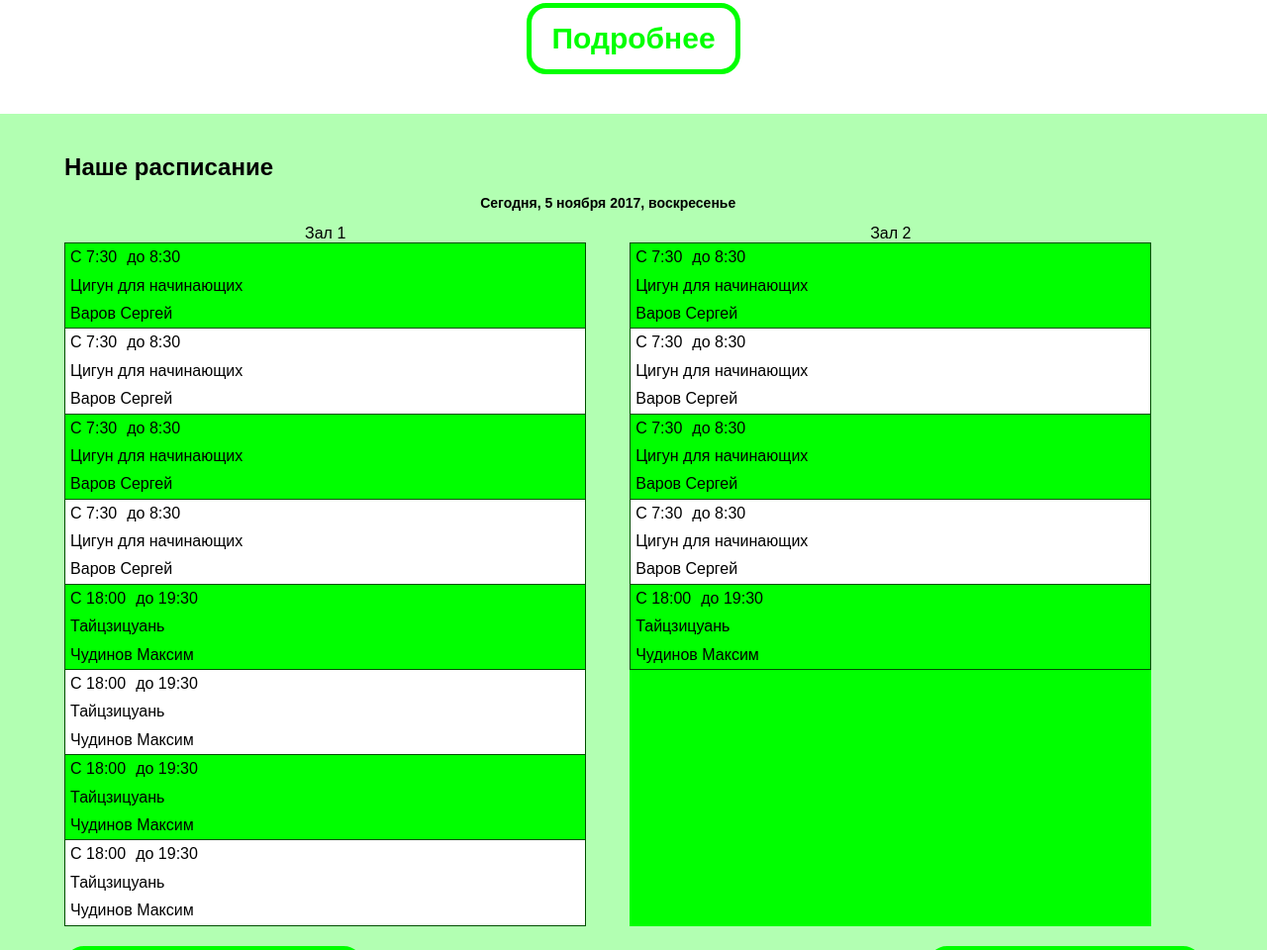
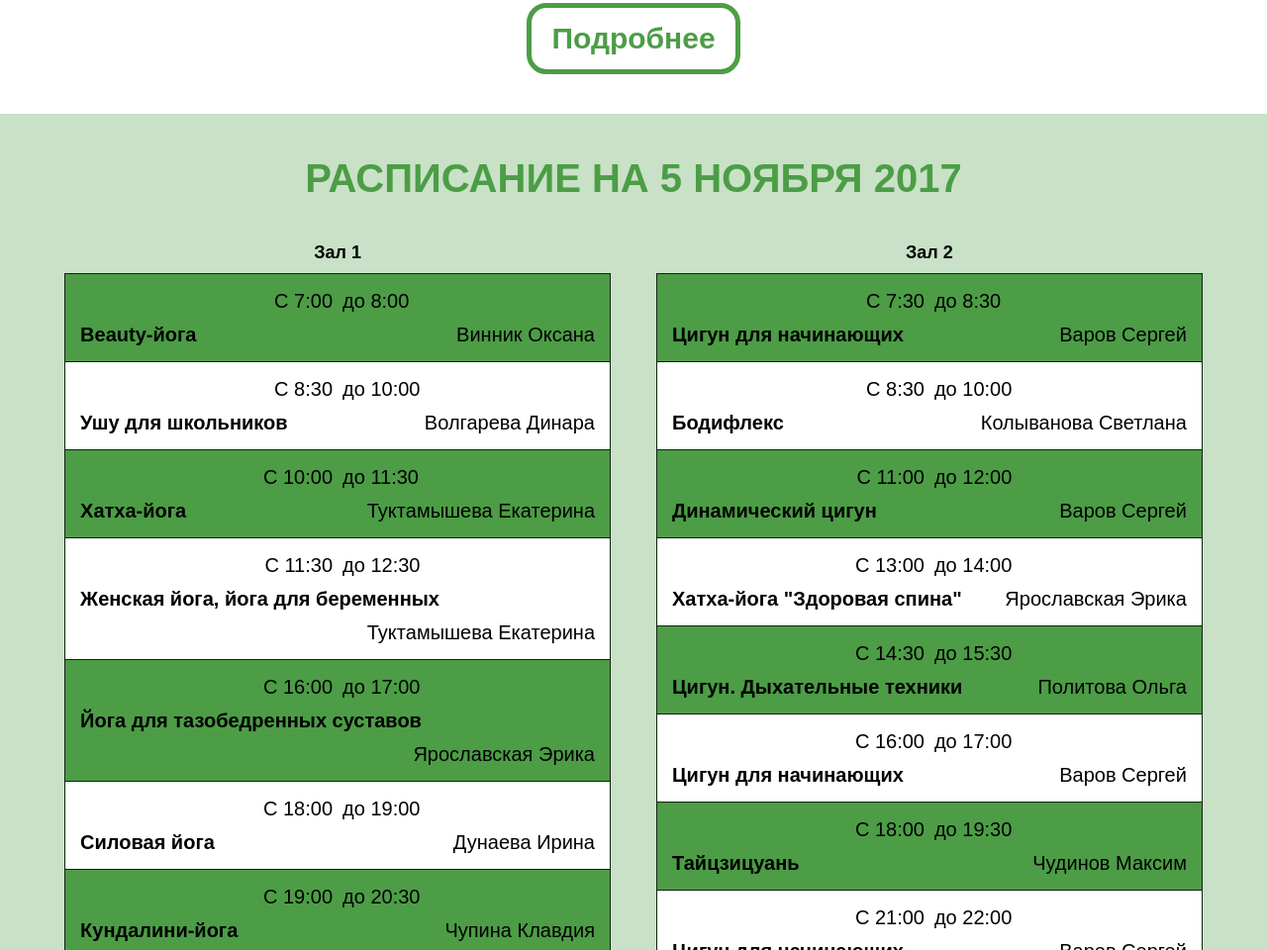
Before and after one commit to kripton-perm/white-crane, a website: page index.html in a window 1280 px wide. Shown: the part 1840-2800 px from the top of the page at 99% size. Drawn offline with nearby package versions, Linux system fonts and the light colour scheme; files that its build step writes are made by us from their sources; files whose address does not match are found by name.

Commit message:
Поправил цвета

```diff
--- a/index.html
+++ b/index.html
@@ -30,8 +30,8 @@
         </button>
         <h2 class="visually-hidden">Главное меню</h2>
         <ul class="main-nav__list site-menu">
-          <li class="site-menu__item site-menu__item--current">
-            <a class="site-menu__link">Главная</a>
+          <li class="site-menu__item site-menu__item">
+            <a class="site-menu__link site-menu__link--current">Главная</a>
           </li>
           <li class="site-menu__item">
             <a class="site-menu__link" href="news.html">Новости</a>
@@ -89,6 +89,7 @@
         </ul>
       </nav>
       <p class="page-header__logo logo">
+        <a>
           <picture>
             <source media="(min-width: 960px)" srcset="img/white-crane-logo-1-desktop@2.png 2x, img/white-crane-logo-1-desktop.png 1x">
             <source media="(min-width: 660px)" srcset="img/white-crane-logo-1-tablet@2.png 2x, img/white-crane-logo-1-tablet.png 1x">
@@ -99,13 +100,14 @@
             <source media="(min-width: 660px)" srcset="img/white-crane-logo-2-tablet@2.png 2x, img/white-crane-logo-2-tablet.png 1x">
             <img class="logo__text" src="img/white-crane-logo-2-mobile.png" alt="Логотип центра восточной культуры Белый Журавль" width="239" height="110" srcset="img/white-crane-logo-2-mobile@2.png 2x">
           </picture>
+        </a>
       </p>
     </div>
   </header>
   <main class="page-main">
     <section class="greeting">
       <div class="greeting__wrapper">
-        <h2 class="title greeting__title">Мы рады приветствовать вас <span>на нашем сайте!</span> </h2>
+        <h2 class="greeting__title">Мы рады приветствовать вас <span>на нашем сайте!</span> </h2>
         <p class="greeting__text">Центр Восточной Культуры «Белый журавль» - это уютное пространство в самом центре Перми, которое объединяет в одном месте многочисленные оздоровительные и духовные практики Индии, Китая, Японии и других стран Востока и Запада.</p>
         <p class="greeting__list-intro">В «Белом журавле» каждый сможет:</p>
         <ul class="greeting__list">
@@ -165,9 +167,8 @@
     </section>
     <section class="schedule">
       <div class="schedule__wrapper">
-        <h2 class="title schedule__title">Наше расписание</h2>
+        <h2 class="title schedule__title">Расписание на <time datetime="2017-11-05">5 ноября 2017</time> </h2>
         <section class="schedule__day">
-          <h3>Сегодня, <time datetime="2017-11-05">5 ноября 2017</time>, воскресенье</h3>
           <table class="schedule__table">
             <caption>Зал 1</caption>
             <thead class="visually-hidden">
@@ -180,52 +181,52 @@
             </thead>
             <tbody>
               <tr class="schedule__item">
-                <td>7:30</td>
-                <td>8:30</td>
-                <td>Цигун для начинающих</td>
-                <td>Варов Сергей</td>
+                <td>7:00</td>
+                <td>8:00</td>
+                <td>Beauty-йога</td>
+                <td>Винник Оксана</td>
               </tr>
               <tr class="schedule__item">
-                <td>7:30</td>
                 <td>8:30</td>
-                <td>Цигун для начинающих</td>
-                <td>Варов Сергей</td>
+                <td>10:00</td>
+                <td>Ушу для школьников</td>
+                <td>Волгарева Динара</td>
               </tr>
               <tr class="schedule__item">
-                <td>7:30</td>
-                <td>8:30</td>
-                <td>Цигун для начинающих</td>
-                <td>Варов Сергей</td>
+                <td>10:00</td>
+                <td>11:30</td>
+                <td>Хатха-йога</td>
+                <td>Туктамышева Екатерина</td>
               </tr>
               <tr class="schedule__item">
-                <td>7:30</td>
-                <td>8:30</td>
-                <td>Цигун для начинающих</td>
-                <td>Варов Сергей</td>
+                <td>11:30</td>
+                <td>12:30</td>
+                <td>Женская йога, йога для беременных</td>
+                <td>Туктамышева Екатерина</td>
+              </tr>
+              <tr class="schedule__item">
+                <td>16:00</td>
+                <td>17:00</td>
+                <td>Йога для тазобедренных суставов</td>
+                <td>Ярославская Эрика</td>
               </tr>
               <tr class="schedule__item">
                 <td>18:00</td>
-                <td>19:30</td>
-                <td>Тайцзицуань</td>
-                <td>Чудинов Максим</td>
+                <td>19:00</td>
+                <td>Силовая йога</td>
+                <td>Дунаева Ирина</td>
               </tr>
               <tr class="schedule__item">
-                <td>18:00</td>
-                <td>19:30</td>
-                <td>Тайцзицуань</td>
-                <td>Чудинов Максим</td>
+                <td>19:00</td>
+                <td>20:30</td>
+                <td>Кундалини-йога</td>
+                <td>Чупина Клавдия</td>
               </tr>
               <tr class="schedule__item">
-                <td>18:00</td>
-                <td>19:30</td>
-                <td>Тайцзицуань</td>
-                <td>Чудинов Максим</td>
-              </tr>
-              <tr class="schedule__item">
-                <td>18:00</td>
-                <td>19:30</td>
-                <td>Тайцзицуань</td>
-                <td>Чудинов Максим</td>
+                <td>20:30</td>
+                <td>22:00</td>
+                <td>Вин-чун</td>
+                <td>Щепин Егор</td>
               </tr>
             </tbody>
           </table>
@@ -247,20 +248,32 @@
                 <td>Варов Сергей</td>
               </tr>
               <tr class="schedule__item">
-                <td>7:30</td>
                 <td>8:30</td>
-                <td>Цигун для начинающих</td>
+                <td>10:00</td>
+                <td>Бодифлекс</td>
+                <td>Колыванова Светлана</td>
+              </tr>
+              <tr class="schedule__item">
+                <td>11:00</td>
+                <td>12:00</td>
+                <td>Динамический цигун</td>
                 <td>Варов Сергей</td>
               </tr>
               <tr class="schedule__item">
-                <td>7:30</td>
-                <td>8:30</td>
-                <td>Цигун для начинающих</td>
-                <td>Варов Сергей</td>
+                <td>13:00</td>
+                <td>14:00</td>
+                <td>Хатха-йога "Здоровая спина"</td>
+                <td>Ярославская Эрика</td>
               </tr>
               <tr class="schedule__item">
-                <td>7:30</td>
-                <td>8:30</td>
+                <td>14:30</td>
+                <td>15:30</td>
+                <td>Цигун. Дыхательные техники</td>
+                <td>Политова Ольга</td>
+              </tr>
+              <tr class="schedule__item">
+                <td>16:00</td>
+                <td>17:00</td>
                 <td>Цигун для начинающих</td>
                 <td>Варов Сергей</td>
               </tr>
@@ -269,6 +282,12 @@
                 <td>19:30</td>
                 <td>Тайцзицуань</td>
                 <td>Чудинов Максим</td>
+              </tr>
+              <tr class="schedule__item">
+                <td>21:00</td>
+                <td>22:00</td>
+                <td>Цигун для начинающих</td>
+                <td>Варов Сергей</td>
               </tr>
             </tbody>
           </table>
--- a/sass/base/base.scss
+++ b/sass/base/base.scss
@@ -46,20 +46,26 @@ img {
   max-width: 100%;
   height: auto;
 }
-/*
+
 .title {
   text-transform: uppercase;
-  font-size: 30px;
-  line-height: 36px;
+  font-size: 24px;
+  line-height: 30px;
   font-weight: 700;
-  color: #333333;
+  color: $green;
+  text-align: center;
+
+  @media (min-width: $tablet-width) {
+    font-size: 30px;
+    line-height: 40px;
+  }
 
   @media (min-width: $tablet-width) {
     font-size: 40px;
     line-height: 50px;
   }
 }
-
+/*
 .subtitle {
   font-weight: 300;
   font-size: 14px;
--- a/sass/components/form.scss
+++ b/sass/components/form.scss
@@ -74,18 +74,18 @@
 }
 
 .form__input {
-  padding: $padding / 2;
+  padding: 0 $padding / 2;
   width: 100%;
   font: inherit;
   font-size: 14px;
-  line-height: 20px;
+  line-height: 50px;
   color: $green;
   height: 50px;
 
   &::placeholder {
     font: inherit;
     font-size: 14px;
-    line-height: 20px;
+    line-height: 50px;
     color: $green;
   }
 }
--- a/sass/components/logo.scss
+++ b/sass/components/logo.scss
@@ -1,4 +1,4 @@
-.logo {
+.logo a {
   display: flex;
   flex-wrap: wrap;
   justify-content: space-around;
--- a/sass/components/social.scss
+++ b/sass/components/social.scss
@@ -16,10 +16,10 @@
 
 .social__link {
   display: block;
-  color: white;
+  color: $green;
 
   &:hover,
   &:focus {
-    color: darken(white, 10%);
+    color: darken($green, 10%);
   }
 }
--- a/sass/helpers/variables.scss
+++ b/sass/helpers/variables.scss
@@ -1,6 +1,7 @@
 $white: #ffffff;
 
-$green: #00ff00;
+/*$green: #00ff00;*/
+$green: lighten(#3b7a36, 10%);
 
 $padding: 20px;
 
--- a/sass/layout/about.scss
+++ b/sass/layout/about.scss
@@ -48,7 +48,7 @@
   display: flex;
   flex-wrap: wrap;
   justify-content: center;
-  color: darken($green, 25%);
+  color: $green;
   margin-bottom: 2 * $padding;
 
   @media (min-width: $tablet-width) {
@@ -66,10 +66,6 @@
 
   &:last-child {
     margin-bottom: 0;
-  }
-
-  &:nth-child(2n) {
-    color: darken($green, 5%);
   }
 
   h3 {
--- a/sass/layout/main-nav.scss
+++ b/sass/layout/main-nav.scss
@@ -54,7 +54,8 @@
     top: 0;
     left: 0;
     right: 0;
-    background-color: rgba(0, 255, 0, 0.75);
+    /*background-color: rgba(0, 255, 0, 0.75);*/
+    background-color: $green;
     padding-left: $padding;
     padding-right: $padding;
   }
--- a/sass/layout/schedule.scss
+++ b/sass/layout/schedule.scss
@@ -20,18 +20,20 @@
   margin: 0;
   padding: 0;
   text-align: center;
+  margin-bottom: $padding;
+  width: 100%;
+
+  @media (min-width: $tablet-width) {
+    margin-bottom: 2 * $padding;
+  }
+
+  time {
+    white-space: nowrap;
+  }
 }
 
 .schedule__day {
-  h3 {
-    font-size: 14px;
-    text-align: center;
-
-    @media (min-width: $tablet-width) {
-      width: 100%;
-    }
-  }
-
+  width: 100%;
   @media (min-width: $tablet-width) {
     display: flex;
     flex-wrap: wrap;
@@ -48,12 +50,28 @@
   @media (min-width: $tablet-width) {
     width: 48%;
   }
+
+  caption {
+    font-size: 18px;
+    font-weight: 700;
+    margin-bottom: $padding / 2;
+  }
 }
 
 .schedule__item {
   display: flex;
   flex-wrap: wrap;
+  justify-content: space-between;
   border: 1px solid darken($green, 35%);
+  font-size: 16px;
+  line-height: 20px;
+  padding: $padding / 2;
+  color: black;
+
+  @media (min-width: $tablet-width) {
+    font-size: 20px;
+    line-height: 24px;
+  }
 
   &:nth-child(2n) {
     background-color: white;
@@ -81,8 +99,25 @@
     }
   }
 
+  td:nth-child(1) {
+    width: 50%;
+    text-align: right;
+  }
+
+  td:nth-child(2) {
+    width: 50%;
+    text-align: left;
+  }
+
   td:nth-child(3) {
-    width: 100%;
+    text-align: left;
+    margin-right: $padding;
+    font-weight: 700;
+  }
+
+  td:nth-child(4) {
+    text-align: right;
+    margin-left: auto;
   }
 }
 
--- a/sass/layout/types.scss
+++ b/sass/layout/types.scss
@@ -14,6 +14,10 @@
   margin: 0;
   padding: 0;
   margin-bottom: $padding;
+
+  @media (min-width: $tablet-width) {
+    margin-bottom: 2 * $padding;
+  }
 }
 
 .types__list {
```
Also changed, not shown: sass/components/contacts.scss (+27 -0 lines), sass/components/secondary.scss (+4 -5 lines), sass/components/site-menu.scss (+14 -4 lines), sass/layout/coaches.scss (+10 -0 lines), sass/layout/news.scss (+29 -0 lines). Lines whose indentation alone changed are shown as unchanged.
